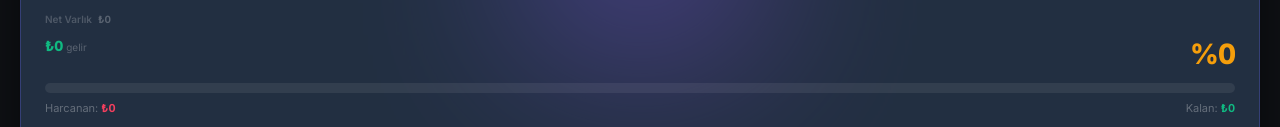
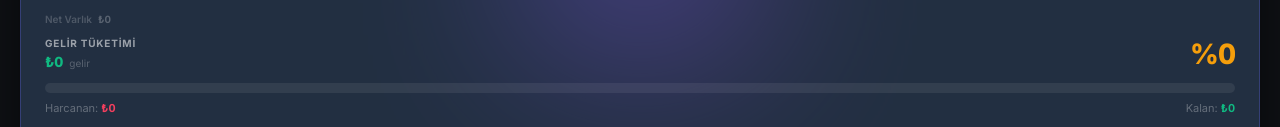
Before and after one commit to baturfamily/ab-finans, a plain HTML site: page index.html in a window 1280 px wide. Shown: the part 290-417 px from the top of the page. Drawn offline with nearby package versions, Linux system fonts and the light colour scheme; no server answers.

Commit message:
Update index.html

```diff
--- a/index.html
+++ b/index.html
@@ -72,7 +72,7 @@
         <div style="margin-bottom: 16px; width: 100%;">
             <div style="display: flex; justify-content: space-between; align-items: flex-start; margin-bottom: 12px; width: 100%;">
                 <div style="flex: 1;">
-                    <div style="font-size: 10px; color: rgba(255,255,255,0.35);
+                    <div style="font-size: 10px; color: rgba(255,255,255,0.55); font-weight: 700; text-transform: uppercase; letter-spacing: 0.8px; margin-bottom: 4px;">Gelir Tüketimi</div>
                     <div style="display: flex; align-items: baseline; gap: 6px;">
                         <span id="hero-gelir-val" class="tabular-nums" style="font-size: 14px; color: var(--emerald); font-weight: 800;">₺0</span>
                         <span style="font-size: 10px; color: rgba(255,255,255,0.25);">gelir</span>
```
